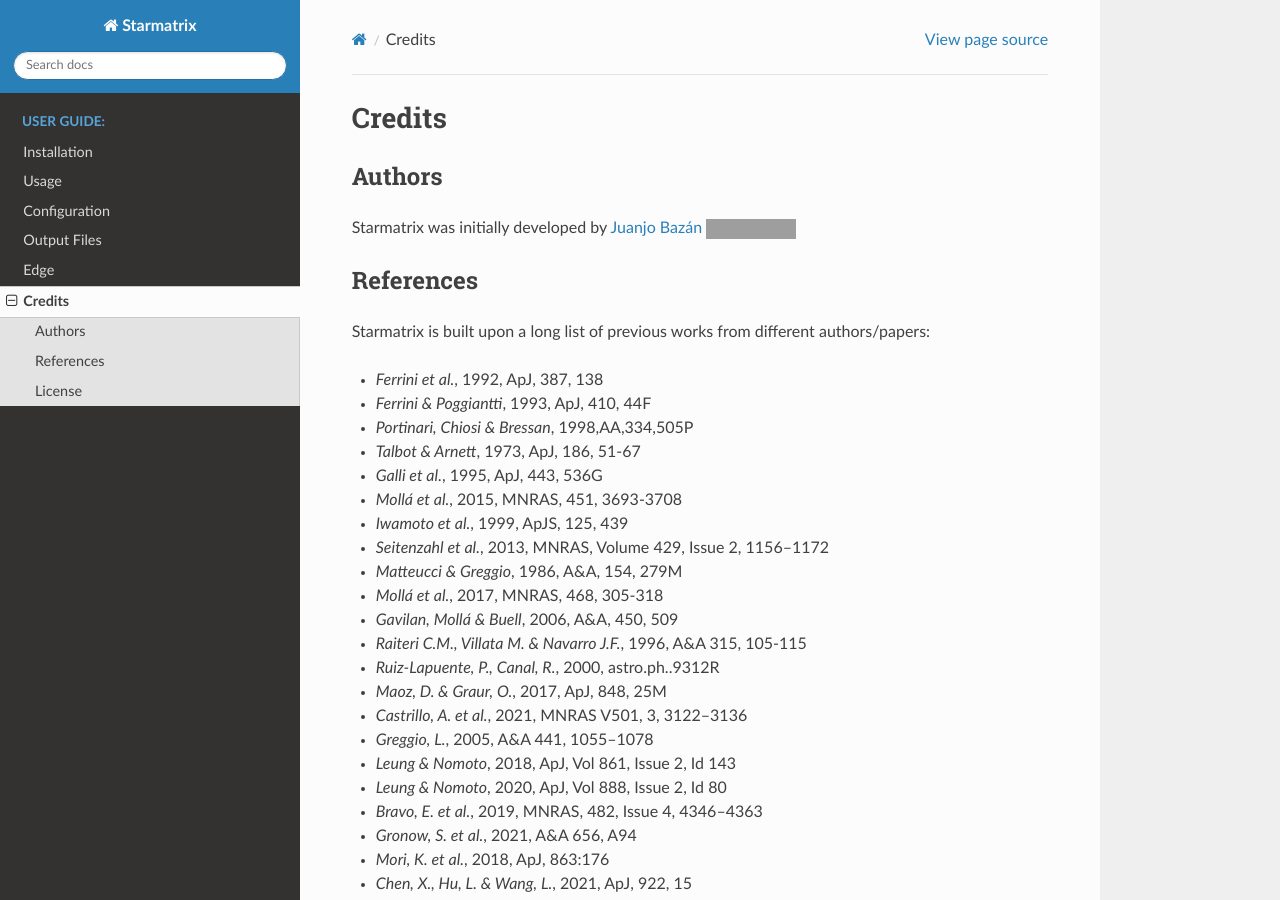
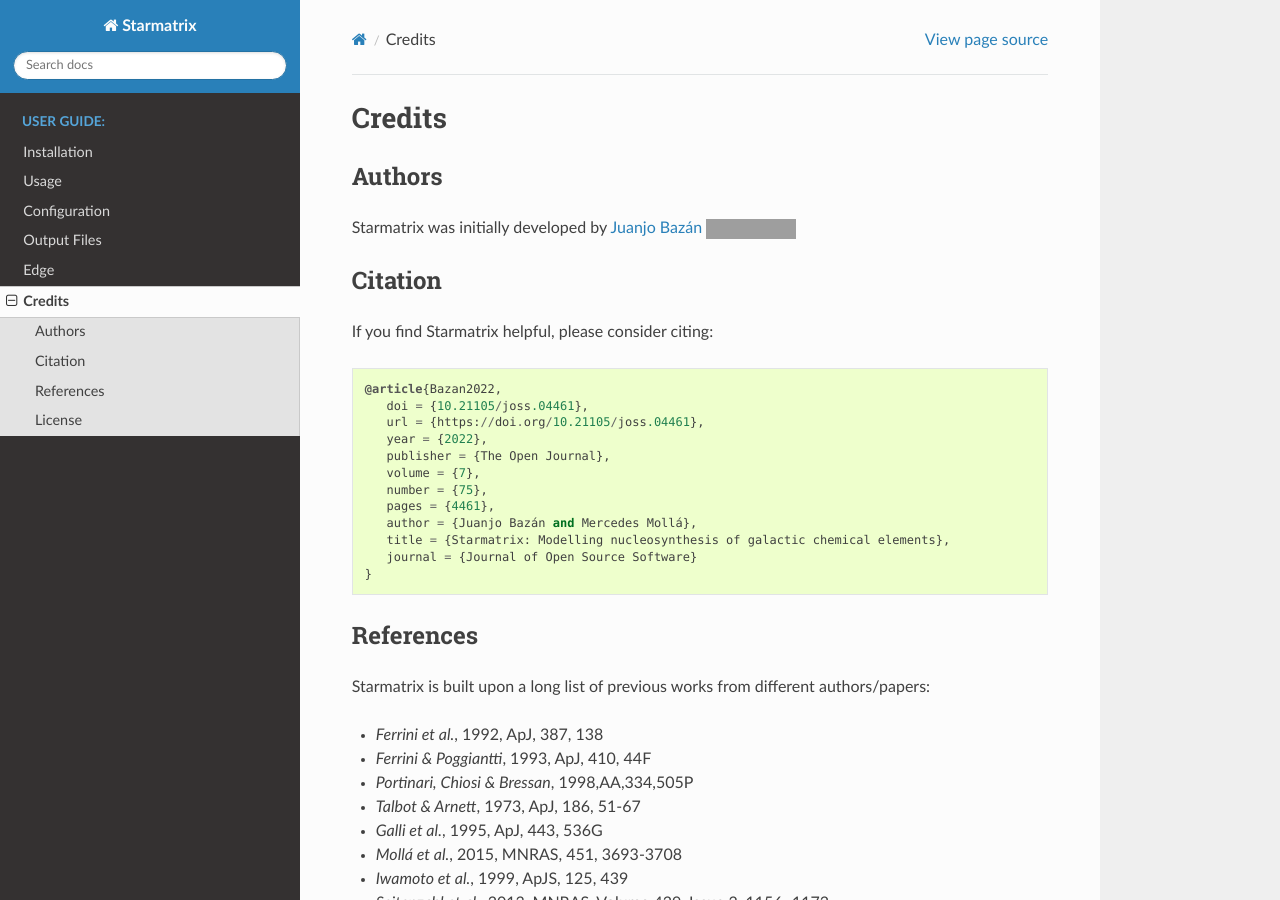
Before and after one commit to xuanxu/starmatrix, a Sphinx documentation site: the page built from docs/credits.rst, in a window 1280 px wide and 900 px high. Built offline with Sphinx 7.4.7 and the Read the Docs theme 2.0.0, drawn with Linux system fonts in a browser that asks for light colours; grey boxes are pictures that could not be loaded.

Commit message:
Update credits.rst

```diff
--- a/docs/credits.rst
+++ b/docs/credits.rst
@@ -11,6 +11,26 @@
 Starmatrix was initially developed by `Juanjo Bazán`_ |orcid_jj|
 
 .. _`Juanjo Bazán`: https://twitter.com/xuanxu
+
+Citation
+--------
+
+If you find Starmatrix helpful, please consider citing:
+
+::
+
+   @article{Bazan2022,
+      doi = {10.21105/joss.04461},
+      url = {https://doi.org/10.21105/joss.04461},
+      year = {2022},
+      publisher = {The Open Journal},
+      volume = {7},
+      number = {75},
+      pages = {4461},
+      author = {Juanjo Bazán and Mercedes Mollá},
+      title = {Starmatrix: Modelling nucleosynthesis of galactic chemical elements},
+      journal = {Journal of Open Source Software}
+   }
 
 References
 ----------
```
